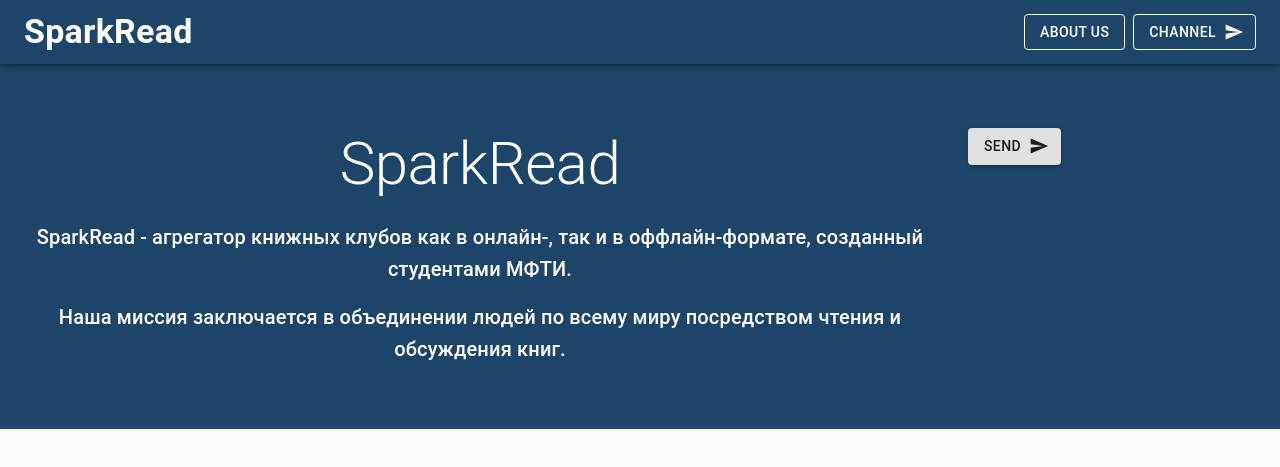
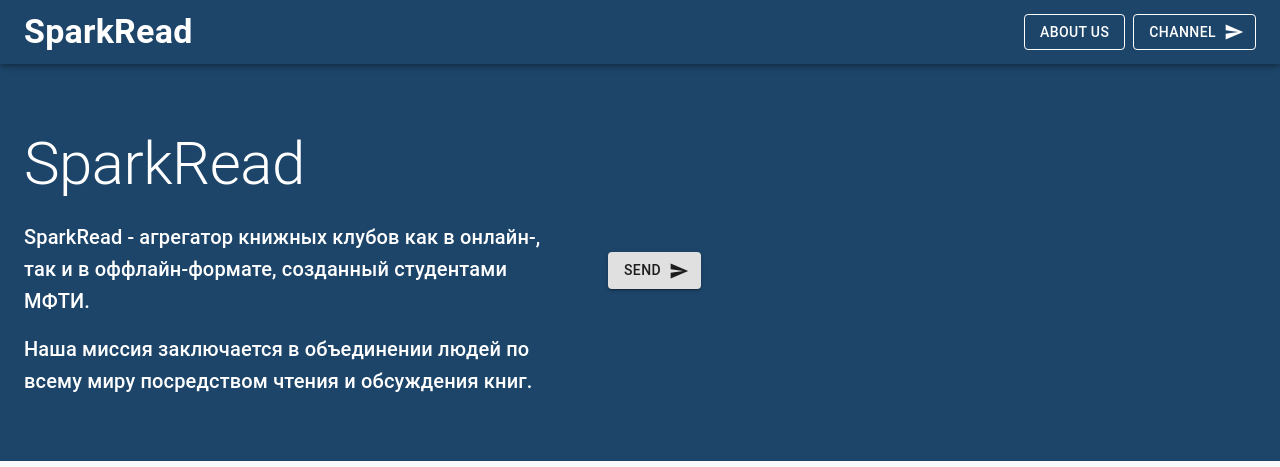
Before and after one commit to AigozhiyevB/nodeploy, a Next.js app: page /book-clubs/Album in a window 1280 px wide. Shown: the top 467 px of the page. Built offline with nearby package versions, Linux system fonts and the light colour scheme.

Commit message:
new life

```diff
--- a/pages/book-clubs/Album.js
+++ b/pages/book-clubs/Album.js
@@ -148,23 +148,22 @@
             <main>
                 {/* Hero unit */}
                 <div className={classes.heroContent} style={{ background: '#1D4569' }}>
-                        <Grid container spacing={1}>
+                        <Grid container spacing={1} alignItems='center'>
                             <Grid item justify='flex-start'>
                                 <Box order={1}>
-                                    <Container maxWidth='md'>
+                                    <Container maxWidth='sm'>
                                         <Typography
                                             component="h1"
                                             variant="h2"
-                                            align="center"
                                             style={{ color: '#ffffff' }}
                                             gutterBottom
                                         >
                                             SparkRead
                                         </Typography>
-                                        <Typography variant="h6" align="center" style={{ color: '#ffffff' }} paragraph>
+                                        <Typography variant="h6" style={{ color: '#ffffff' }} paragraph>
                                             SparkRead - агрегатор книжных клубов как в онлайн-, так и в оффлайн-формате, созданный студентами МФТИ.
                                         </Typography>
-                                        <Typography variant="h6" align="center" style={{ color: '#ffffff' }} paragraph>
+                                        <Typography variant="h6" style={{ color: '#ffffff' }} paragraph>
                                             Наша миссия заключается в объединении людей по всему миру посредством чтения и обсуждения книг.
                                         </Typography>
                                     </Container>
```
